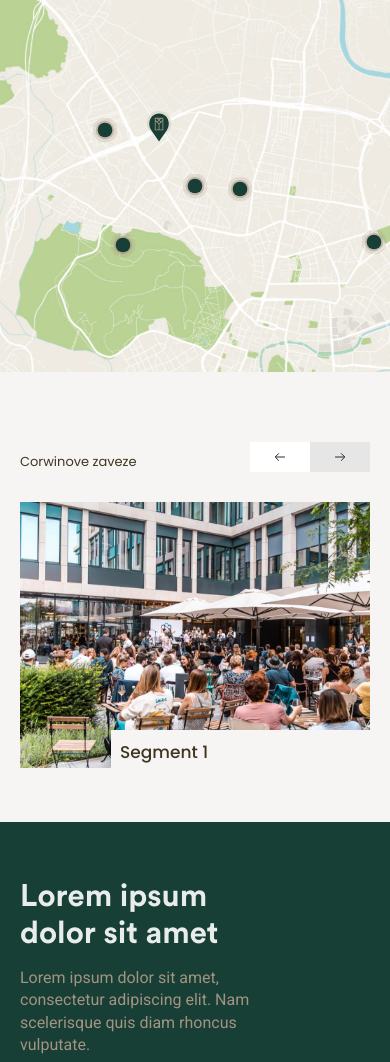
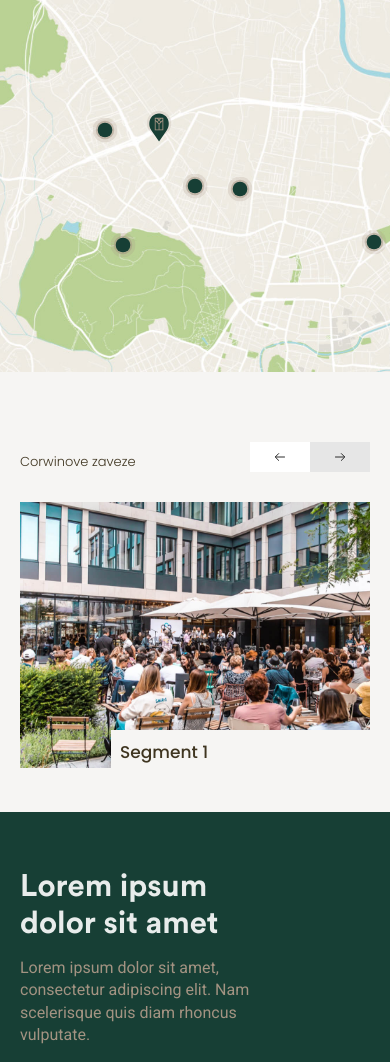
Before and after one commit to mitjapotocin/kvartet-task, a PHP site: page /index.html in a window 390 px wide. Shown: the part 1162-2224 px from the top of the page. Run offline with PHP 8.4, Linux system fonts and the light colour scheme.

Commit message:
Changed slider bottom margin, nav fontweight

```diff
--- a/css/style.css
+++ b/css/style.css
@@ -338,6 +338,7 @@ header {
 header a {
   text-decoration: inherit;
   color: inherit;
+  font-weight: 300;
 }
 header h3 {
   font-weight: 300;
@@ -999,7 +1000,12 @@ h2 {
   margin-bottom: 30px;
 }
 .slick-element {
-  position: relative;
+  margin-bottom: 20px;
+}
+@media only screen and (max-width:767px) {
+  .slick-element {
+    margin-bottom: -10px;
+  }
 }
 .card {
   display: block;
--- a/index.html
+++ b/index.html
@@ -6,7 +6,7 @@
     <meta name="viewport" content="width=device-width, initial-scale=1.0">
     <meta http-equiv="X-UA-Compatible" content="ie=edge">
     <link href="https://fonts.googleapis.com/css?family=Roboto:300,400&display=swap" rel="stylesheet">
-    <link href="https://fonts.googleapis.com/css?family=Poppins:400,500&display=swap" rel="stylesheet">
+    <link href="https://fonts.googleapis.com/css?family=Poppins:300,400,500&display=swap" rel="stylesheet">
     <link rel="stylesheet" type="text/css" href="slick/slick.css" />
     <link rel="stylesheet" type="text/css" href="slick/slick-theme.css" />
     <link rel="stylesheet" href="css/style.css">
--- a/less/site/default/header.less
+++ b/less/site/default/header.less
@@ -2,6 +2,7 @@ header {
     a {
         text-decoration: inherit;
         color: inherit;
+        font-weight: 300;
     }
 
     h3 {
--- a/less/site/modules/slider.less
+++ b/less/site/modules/slider.less
@@ -89,7 +89,11 @@
 }
 
 .slick-element {
-    position: relative;
+    margin-bottom: 20px;
+
+    @media @bp_max_768 {
+        margin-bottom: -10px;
+    }
 }
 
 .card {
```
Also changed, not shown: css/.prefixed/style.css (+7 -1 lines), css/style.min.css, 2 other files.
